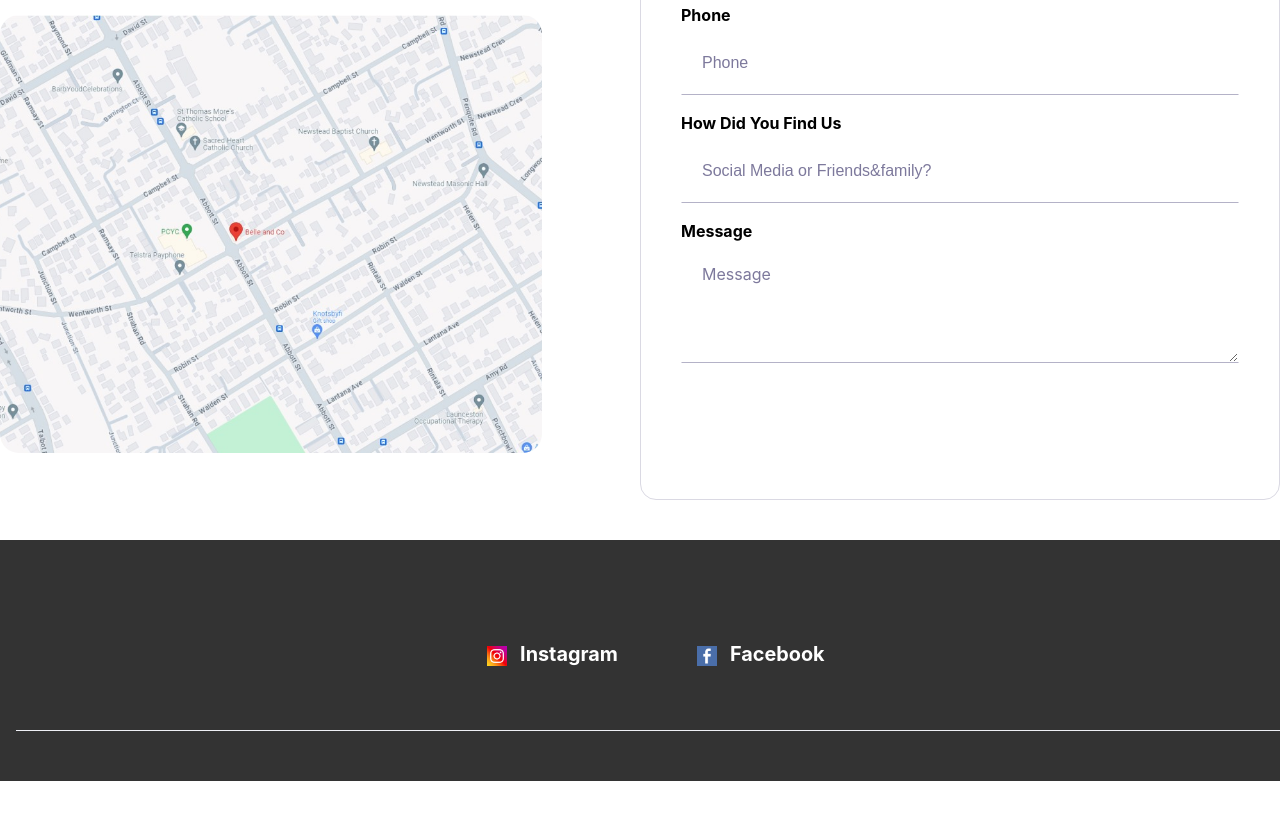
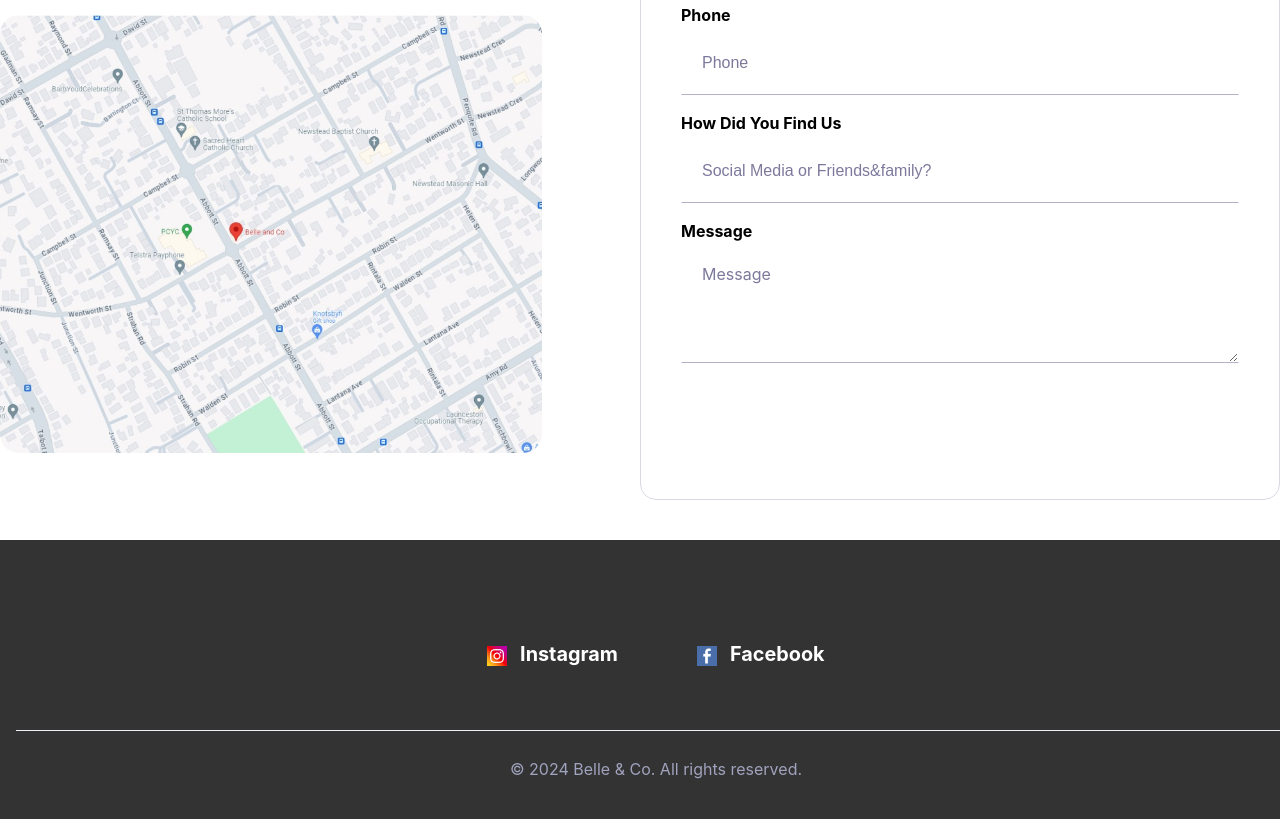
Before and after one commit to kiven2003/A3FIT1050, a plain HTML site: page index.html in a window 1280 px wide. Shown: the part 3977-4796 px from the top of the page. Before the commit the page ends 4758 px from the top, so only its background shows below. Drawn offline with Linux system fonts and the light colour scheme; a web font is replaced by a local one.

Commit message:
Update index.html

```diff
--- a/index.html
+++ b/index.html
@@ -485,6 +485,7 @@
                     </a>
                 </li>
             </ul>
+            <span class="cs-copyright">© 2024 Belle & Co. All rights reserved.</span>
         </div>
     </footer>
   <script src="script.js"></script>
```
